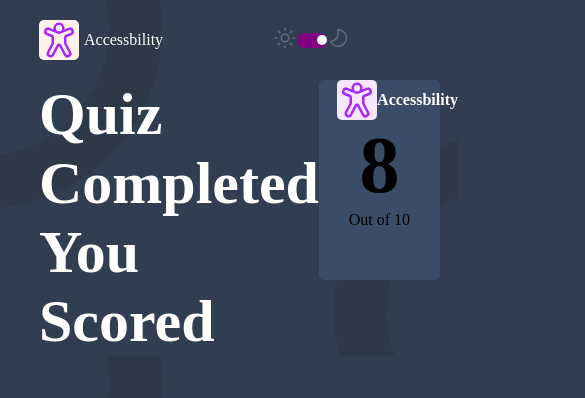
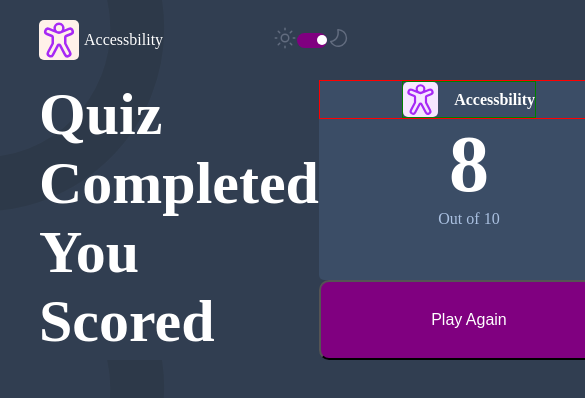
Before and after one commit to 23nosurrend/Test-App, a React (Vite) app: page /final in a window 390 px wide. Shown: the top 398 px of the page, 585 px wide, since content can reach past the window. Built offline with nearby package versions, Linux system fonts and the light colour scheme.

Commit message:
Now I have added play again btn

```diff
--- a/src/App.tsx
+++ b/src/App.tsx
@@ -9,6 +9,7 @@ import Tab from './components/Tab'
 import Answer from "./components/Answer"
 import Bar from './components/Downbar'
 import Final from "./components/Final"
+import Play from './components/Playbtn'
 // import Question from './components/Question'
 
 function App() {
@@ -17,6 +18,10 @@ function App() {
       path:"/",
       element: <Home/>
 
+    },
+    {
+      path:"/play",
+      element:<Play/>
     },
     {
      path:"/final",
--- a/src/components/Final.tsx
+++ b/src/components/Final.tsx
@@ -1,5 +1,6 @@
 import "../styles/Final.css"
 import AccessNav from "./AccessNav"
+import Play from "./Playbtn"
 
 
 function Final(){
@@ -12,20 +13,25 @@ function Final(){
             <div id="Final-child">
             <div id="final-text-div">
                 <h1>Quiz Completed</h1>
-                <h1>You Scored</h1>
+                <h1 id="you-scored">You Scored</h1>
             </div>
 
-
+           <div>
             <div id="score-box">
              <div id="category-score">
                 <div className="nav-Final">
-                <div className="nav-Final-page-icon"><svg xmlns="http://www.w3.org/2000/svg" width="40" height="40" fill="none" viewBox="0 0 40 40"><path fill="#A729F5" d="M16.875 8.125a3.125 3.125 0 1 1 6.25 0 3.125 3.125 0 0 1-6.25 0ZM20 2.5a5.625 5.625 0 0 0-5.475 6.915l-4.03-1.625a4 4 0 0 0-5.19 2.18 3.95 3.95 0 0 0 2.175 5.175l5.02 2.027v5.96l-4.532 8.525a3.98 3.98 0 0 0 7.024 3.738L20 25.975l5.01 9.42a3.978 3.978 0 0 0 7.025-3.735L27.5 23.13v-5.957l5.02-2.028a3.95 3.95 0 0 0 2.175-5.175 4 4 0 0 0-5.19-2.183l-4.027 1.628A5.626 5.626 0 0 0 20 2.5ZM7.618 10.922a1.5 1.5 0 0 1 1.94-.817l8.57 3.463a5 5 0 0 0 3.744 0l8.57-3.463a1.5 1.5 0 0 1 1.94.817 1.45 1.45 0 0 1-.8 1.905l-5.02 2.025A2.5 2.5 0 0 0 25 17.175v5.957c0 .41.1.814.293 1.175l4.535 8.528a1.48 1.48 0 0 1-2.61 1.39l-5.01-9.425a2.5 2.5 0 0 0-4.415 0l-5.008 9.418a1.477 1.477 0 1 1-2.61-1.388l4.532-8.525A2.5 2.5 0 0 0 15 23.133v-5.96a2.5 2.5 0 0 0-1.563-2.318l-5.02-2.03a1.45 1.45 0 0 1-.8-1.902Z"/></svg></div>
+                <div className="nav-Final-page-icon"><svg xmlns="http://www.w3.org/2000/svg" width="35" height="35" fill="none" viewBox="0 0 40 40"><path fill="#A729F5" d="M16.875 8.125a3.125 3.125 0 1 1 6.25 0 3.125 3.125 0 0 1-6.25 0ZM20 2.5a5.625 5.625 0 0 0-5.475 6.915l-4.03-1.625a4 4 0 0 0-5.19 2.18 3.95 3.95 0 0 0 2.175 5.175l5.02 2.027v5.96l-4.532 8.525a3.98 3.98 0 0 0 7.024 3.738L20 25.975l5.01 9.42a3.978 3.978 0 0 0 7.025-3.735L27.5 23.13v-5.957l5.02-2.028a3.95 3.95 0 0 0 2.175-5.175 4 4 0 0 0-5.19-2.183l-4.027 1.628A5.626 5.626 0 0 0 20 2.5ZM7.618 10.922a1.5 1.5 0 0 1 1.94-.817l8.57 3.463a5 5 0 0 0 3.744 0l8.57-3.463a1.5 1.5 0 0 1 1.94.817 1.45 1.45 0 0 1-.8 1.905l-5.02 2.025A2.5 2.5 0 0 0 25 17.175v5.957c0 .41.1.814.293 1.175l4.535 8.528a1.48 1.48 0 0 1-2.61 1.39l-5.01-9.425a2.5 2.5 0 0 0-4.415 0l-5.008 9.418a1.477 1.477 0 1 1-2.61-1.388l4.532-8.525A2.5 2.5 0 0 0 15 23.133v-5.96a2.5 2.5 0 0 0-1.563-2.318l-5.02-2.03a1.45 1.45 0 0 1-.8-1.902Z"/></svg></div>
                 <div className="nav-final-page"><p>Accessbility</p></div>
                 </div>
              </div>
                 <div id="number-score"><h1>8</h1></div>
                 <div id="out-of"> <p>Out of <span>10</span></p></div>
 
+
+            </div>
+            <div id="play-btn-div">
+                    <Play/>
+                </div>
             </div>
             </div>
             </div>
--- /dev/null
+++ b/src/components/Playbtn.tsx
@@ -0,0 +1,28 @@
+import "../styles/Playbtn.css"
+
+
+
+interface buttonProps{
+
+    onClick?:()=>void;
+
+
+}
+
+function  Play({onClick}:buttonProps){
+    return(
+        <div>
+            <div>
+
+                <button id="play-btn" onClick={onClick} >
+                    Play Again
+                </button>
+
+
+            </div>
+
+        </div>
+    )
+}
+
+export default Play
--- a/src/styles/Final.css
+++ b/src/styles/Final.css
@@ -20,6 +20,7 @@
 
     display: flex;
     justify-content: center;
+
 }
 #Final-child{
     width:80%;
@@ -27,27 +28,36 @@
     display: flex;
     justify-content: space-between
 }
+#you-scored{
+    color:white;
+    font-weight: bolder;
+}
 
 .nav-Final{
     display:flex;
     justify-content: space-between;
-    width:70%;
+    width:45%;
+    border:1px solid green
 
 }
 
 #category-score{
     display: flex;
     justify-content: center;
+    border:1px solid red;
 }
 #number-score{
     display:flex;
     justify-content: center;
     align-items: center;
     font-size: 40px;
+    color:white;
+    font-weight: bolder;
 }
 #out-of{
     display:flex;
     justify-content: center;
+    color:#ABC1E1
 }
 .nav-final-page{
     display: flex;
--- /dev/null
+++ b/src/styles/Playbtn.css
@@ -0,0 +1,37 @@
+#play-btn{
+    width:100%;
+    height: 50px;
+    background-color:purple;
+    color:white;
+    border-radius: 10px;
+    font-size: 16px;
+
+}
+#play-btn:hover{
+    background-color:#D394FA
+}
+
+@media (max-width:1024px){
+    #btn{
+        width:100%;
+        height: 80px;
+        background-color:purple;
+        color:white;
+        border-radius: 10px;
+        font-size: 16px;
+
+    }
+
+}
+
+@media (max-width:768px){
+    #play-btn{
+        width:100%;
+        height: 80px;
+        background-color:purple;
+        color:white;
+        border-radius: 10px;
+        font-size: 16px;
+
+    }
+}
```
